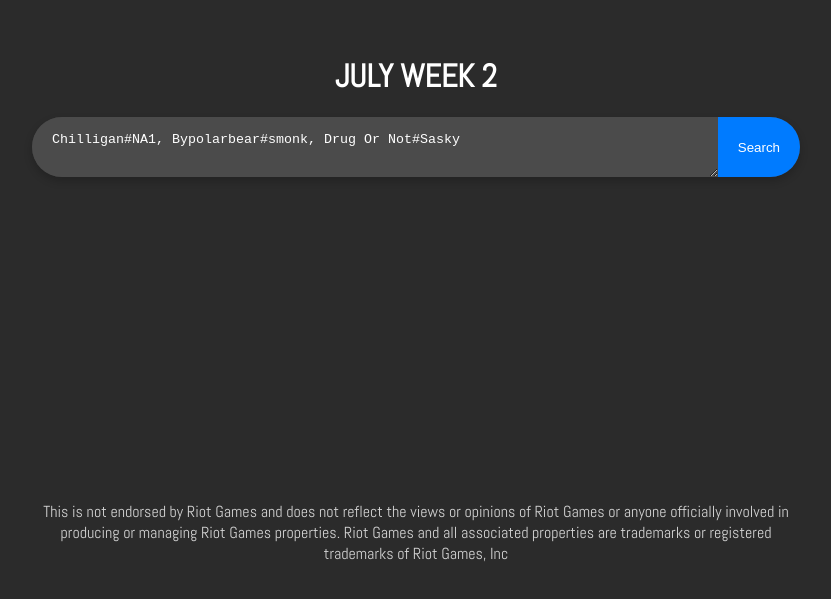
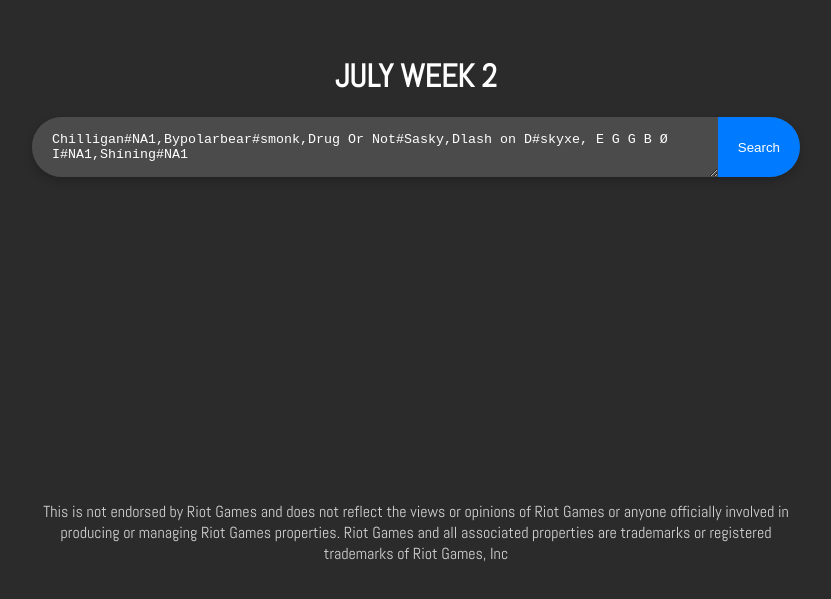
Before and after one commit to ChaseMilligan/mobalyticscraper, a website: page index.html in a window 1280 px wide. Shown: the part 201-800 px from the top of the page, without its empty margins (224-1055 px from the left). Drawn offline with Linux system fonts and the light colour scheme.

Commit message:
more query

```diff
--- a/index.html
+++ b/index.html
@@ -21,7 +21,7 @@
     </div>
     <form action="" id="scrapeForm" class="search-container">
       <textarea id="summonerInput" class="search-input"
-        placeholder="Chilligan#NA1, Bypolarbear#smonk, Drug Or Not#Sasky, Dlash on D#skyxe, E G G B Ø I#NA1, Shíning#NA1, Juncture#NA1">Chilligan#NA1, Bypolarbear#smonk, Drug Or Not#Sasky</textarea>
+        placeholder="Chilligan#NA1,Bypolarbear#smonk,Drug Or Not#Sasky,Dlash on D#skyxe, E G G B Ø I#NA1,Shíning#NA1,Juncture#NA1">Chilligan#NA1,Bypolarbear#smonk,Drug Or Not#Sasky,Dlash on D#skyxe, E G G B Ø I#NA1,Shíning#NA1</textarea>
       <input type="submit" class="search-button" value="Search" />
     </form>
   </div>
```
